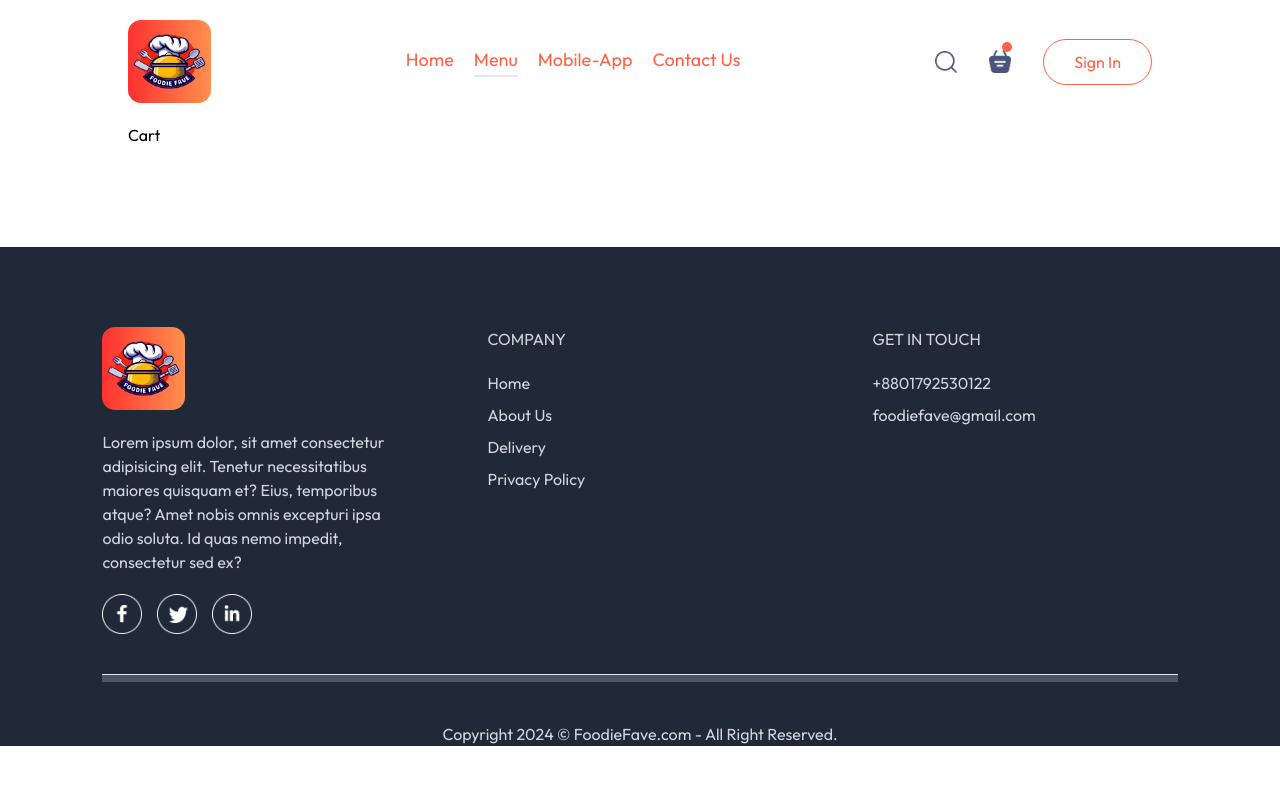
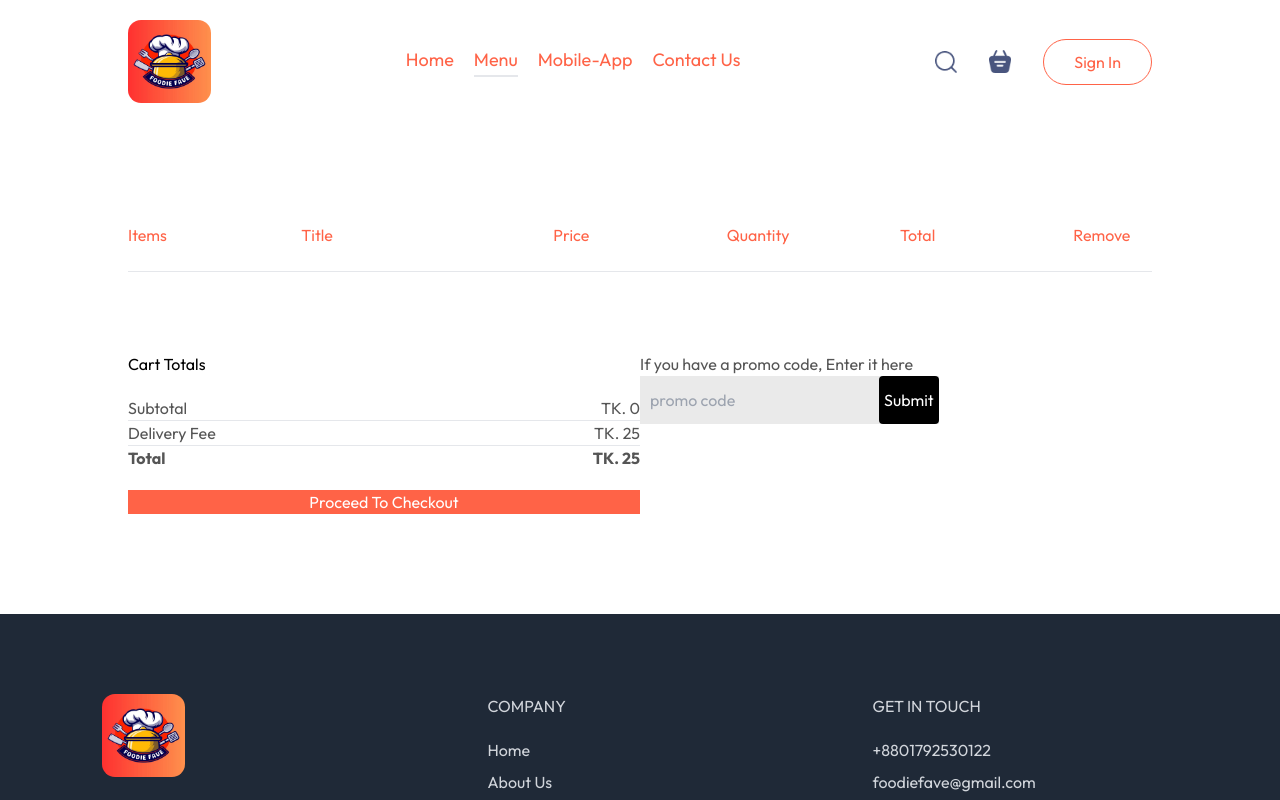
Before and after one commit to sadia-54/FoodieFave, a React (Vite) app in the folder client/: page /cart in a window 1280 px wide. Shown: the top 800 px of the page. Built offline with nearby package versions, Linux system fonts and the light colour scheme.

Commit message:
cart page frontend part done

```diff
--- a/client/src/components/Navbar.jsx
+++ b/client/src/components/Navbar.jsx
@@ -1,18 +1,22 @@
-import React, { useState } from 'react';
+import React, { useState, useContext } from 'react';
 import { assets } from '@assets/assets';
 import { Link } from 'react-router-dom';
+import { StoreContext } from '../context/StoreContext';
 
 const Navbar = ({setShowLogin}) => {
   const [menu, setMenu] = useState('menu');
 
+  const {getTotalCartAmount} = useContext(StoreContext);
+
   return (
     <div className="py-5 flex justify-between items-center">
       {/* Logo */}
-      <img
+      <Link to='/'> <img
         src={assets.logo}
         alt=""
         className="relative w-[83px] rounded-[13px]"
       />
+      </Link>
 
       {/* Navbar Menu */}
       <ul className="hidden lg:flex gap-5 text-[tomato] text-[18px] list-none">
@@ -49,8 +53,8 @@ const Navbar = ({setShowLogin}) => {
       <div className="flex items-center gap-10 lg:gap-8">
         <img src={assets.search_icon} alt="" className="w-[20px] lg:w-[22px]" />
         <div className="relative">
-          <img src={assets.basket_icon} alt="" className="w-[20px] lg:w-[22px]" />
-          <div className="absolute w-[10px] h-[10px] bg-[tomato] rounded-full -top-[8px] -right-[1px]"></div>
+          <Link to='/cart'> <img src={assets.basket_icon} alt="" className="w-[20px] lg:w-[22px]" /> </Link>
+          <div className={getTotalCartAmount() ? "dot absolute w-[10px] h-[10px] bg-[tomato] rounded-full -top-[8px] -right-[1px]" : ""}></div>
         </div>
         <button onClick= {()=>setShowLogin(true)}
            className="bg-transparent text-[tomato] border border-[tomato] px-[30px] py-[10px] rounded-full cursor-pointer transition duration-300 hover:bg-[rgb(244,225,230)]">
--- a/client/src/context/StoreContext.jsx
+++ b/client/src/context/StoreContext.jsx
@@ -22,16 +22,24 @@ const StoreContextProvider = (props) => {
         setCartItems((prev) => ({...prev, [itemId]: prev[itemId]-1}))
     }
 
-    useEffect(()=>{
-        console.log(cartItems);
-    }, [cartItems])
+   const getTotalCartAmount = () => {
+    let totalAmount = 0;
+    for(const item in cartItems){
+        if(cartItems[item] > 0){
+            let itemInfo = food_list.find((product) => product._id === item );
+            totalAmount += itemInfo.price * cartItems[item];
+        }
+    }
+    return totalAmount;
+   }
 
     const contextValue = {
         food_list,
         cartItems,
         setCartItems,
         addToCart,
-        removeFromCart
+        removeFromCart,
+        getTotalCartAmount
     }
 
 
--- a/client/src/pages/Cart.jsx
+++ b/client/src/pages/Cart.jsx
@@ -1,8 +1,78 @@
-import React from 'react'
+import React, { useContext } from 'react'
+import { StoreContext } from '../context/StoreContext'
 
 const Cart = () => {
+
+  const {cartItems, food_list, removeFromCart, getTotalCartAmount} = useContext(StoreContext);
+
   return (
-    <div>Cart</div>
+    <div>
+      <div className="cart mt-[100px]">
+        <div className="cart-items">
+          <div className="cart-items-title items-center text-gray-500 text-[max(1vw, 12px)] grid grid-cols-[1fr_1.5fr_1fr_1fr_1fr_0.5fr] gap-4">
+            <p className='text-[tomato]'>Items</p>
+            <p  className='text-[tomato]'>Title</p>
+            <p  className='text-[tomato]'>Price</p>
+            <p  className='text-[tomato]'>Quantity</p>
+            <p className='text-[tomato]'>Total</p>
+            <p className='text-[tomato]'>Remove</p>
+          </div>
+          <br />
+          <hr />
+
+          {food_list.map((item, index)=>{
+             if(cartItems[item._id]>0)
+             {
+              return(
+                 <div>
+                 <div className="cart-items-title cart-items-item my-[10px] text-black items-center text-gray-500 text-[max(1vw, 12px)] grid grid-cols-[1fr_1.5fr_1fr_1fr_1fr_0.5fr] gap-4">
+                  <img className='w-[50px]' src={item.image} alt="" />
+                  <p>{item.name}</p>
+                  <p>TK. {item.price}</p>
+                  <p>{cartItems[item._id]} </p>
+                  <p>TK. {item.price*cartItems[item._id]}</p>
+                  <p className='cursor-pointer' onClick={()=>removeFromCart(item._id)}>X</p>
+                 </div>
+                 <hr />
+                 </div>
+              )
+             }
+          })}
+        </div>
+        <div className="cart-bottom w-full mt-[80px] flex justify-between gap-[max(12vw, 20px)] md:flex-row max-[750px]:flex-col-reverse">
+          <div className="cart-total flex flex-1 flex-col gap-[20px]">
+            <h2>Cart Totals</h2>
+            <div>
+              <div className="cart-total-details flex justify-between text-[#555]">
+                <p>Subtotal</p>
+                <p>TK. {getTotalCartAmount()}</p>
+              </div>
+              <hr className='my-[10 px]' />
+              <div className="cart-total-details flex justify-between text-[#555]">
+                <p>Delivery Fee</p>
+                <p>TK. {25}</p>
+              </div>
+              <hr />
+              <div className="cart-total-details flex justify-between text-[#555]">
+                <b>Total</b>
+                <b>TK. {getTotalCartAmount()+25}</b>
+              </div>
+            </div>
+            <button className='text-white bg-[tomato] w-[max(15vw, 200px)] py-[12 px] rounded-[4 px] cursor-pointer'>Proceed To Checkout</button>
+          </div>
+          <div className="cart-promocode flex flex-1 justify-between max-[750px]:justify-start">
+            <div>
+              <p className='text-[#555]'>If you have a promo code, Enter it here</p>
+              <div className="cart-promocode-input mt-[10 px] flex justify-between items-center bg-[#eaeaea] rounded-[4 px] ">
+                <input type="text" placeholder='promo code' className='bg-transparent outline-none pl-[10px]' />
+                <button className='w-[max(10vw, 150px)] py-[12px] px-[5px] bg-black text-white rounded-[4px] '>Submit</button>
+              </div>
+            </div>
+          </div>
+
+        </div>
+      </div>
+    </div>
   )
 }
 
```
